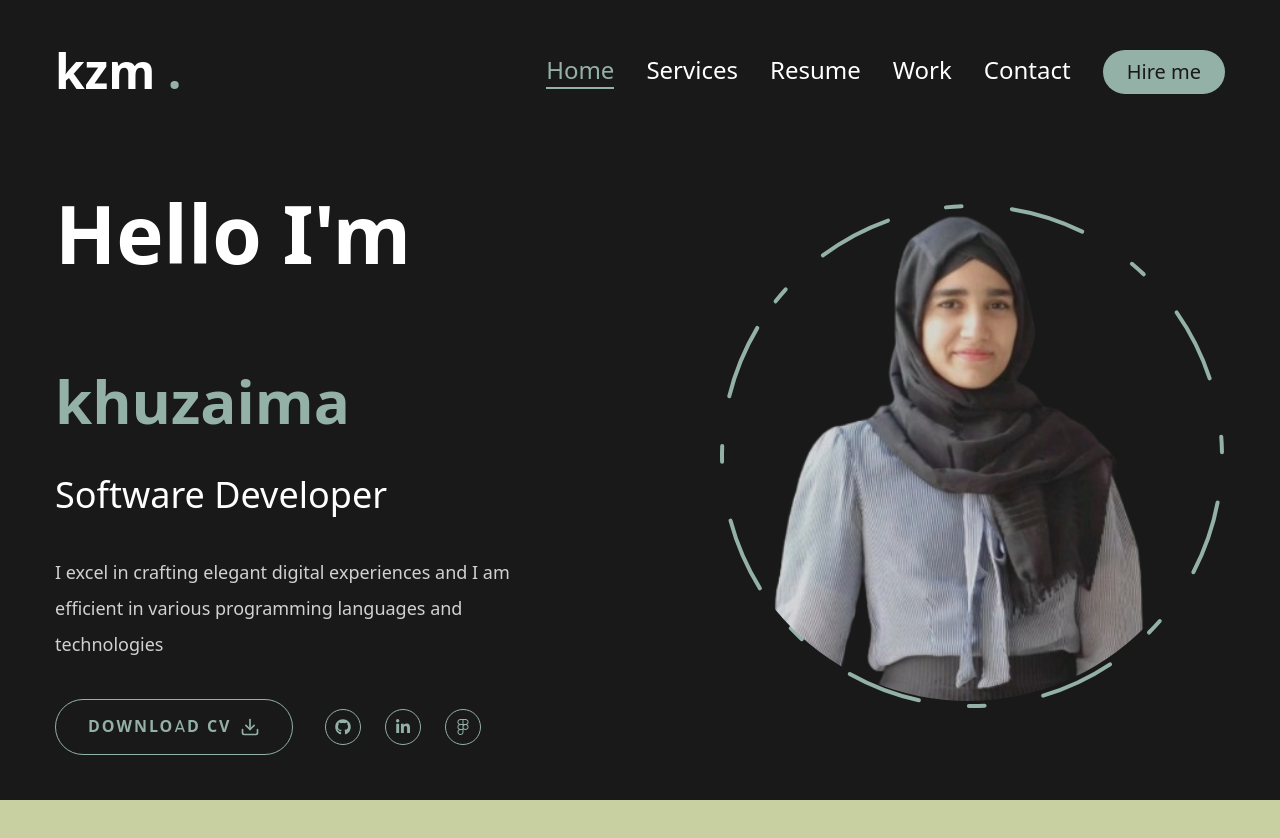
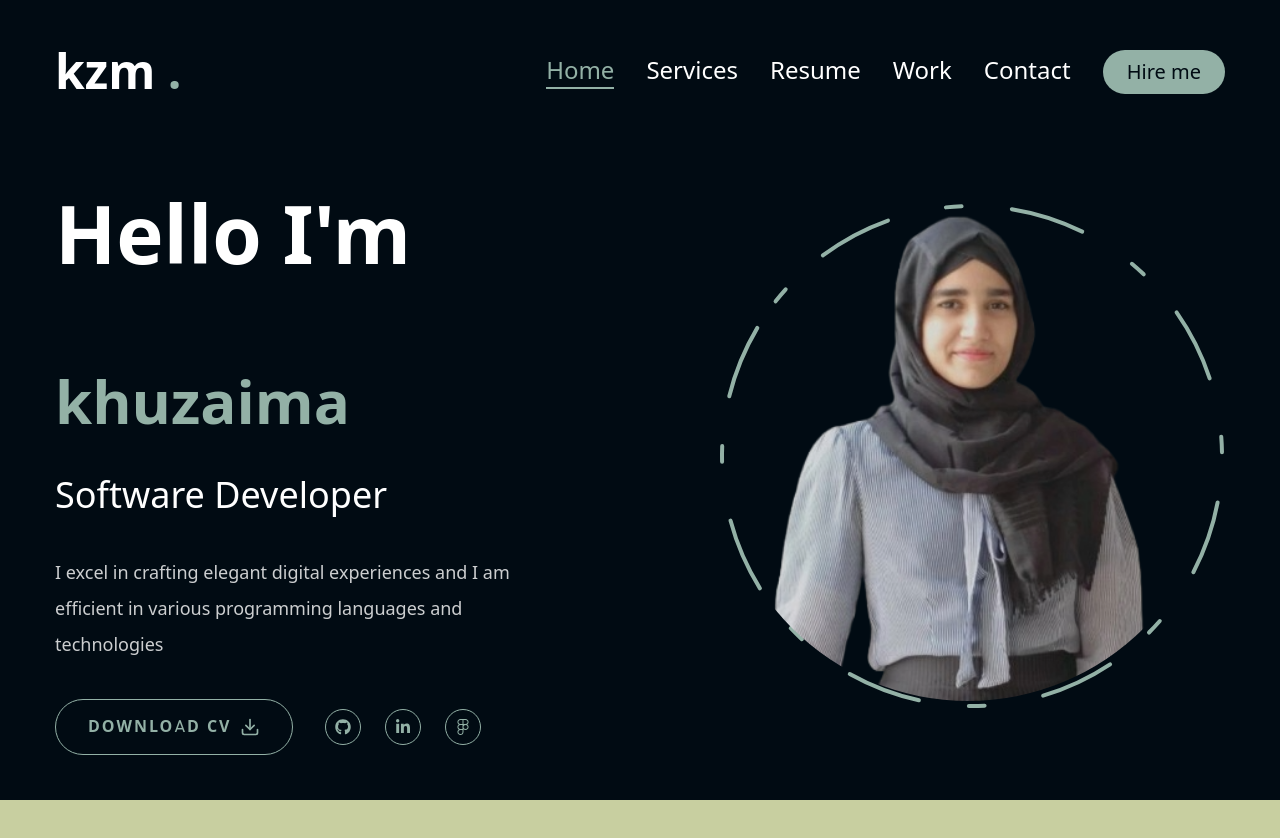
Before and after one commit to kzmfhm/portfolio-website, a Next.js app: page / in a window 1280 px wide. Shown: the top 838 px of the page. Built offline with nearby package versions, Linux system fonts and the light colour scheme.

Commit message:
change background color

```diff
--- a/tailwind.config.js
+++ b/tailwind.config.js
@@ -29,7 +29,7 @@ module.exports = {
         bodyFont: ["Urbanist", ...defaultTheme.fontFamily.sans],
       },
       colors: {
-        primary: "#191919",
+        primary: "#010B13",
         secondary: "#C8CFA0",
         accent: {
           DEFAULT: "#93B1A6",
```
